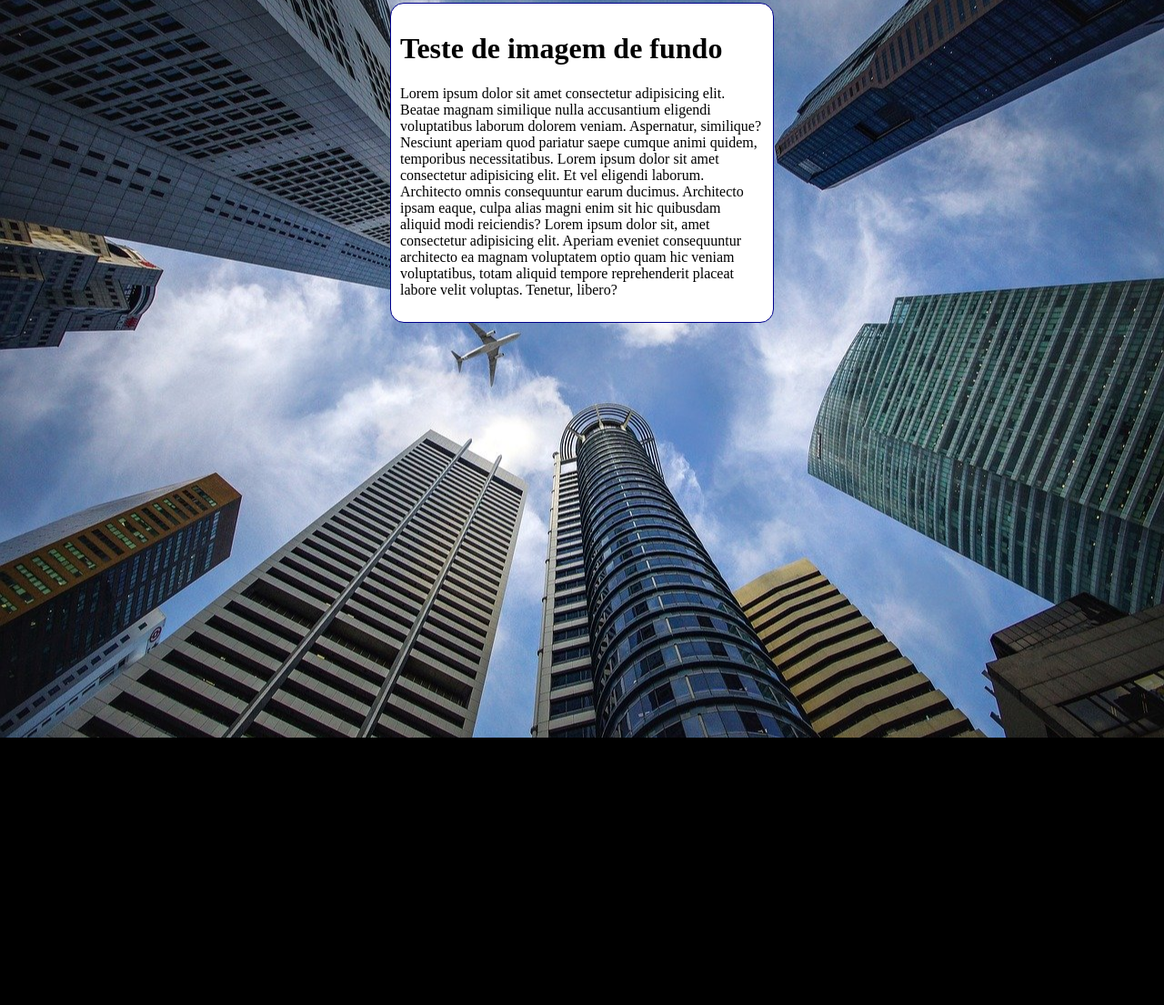
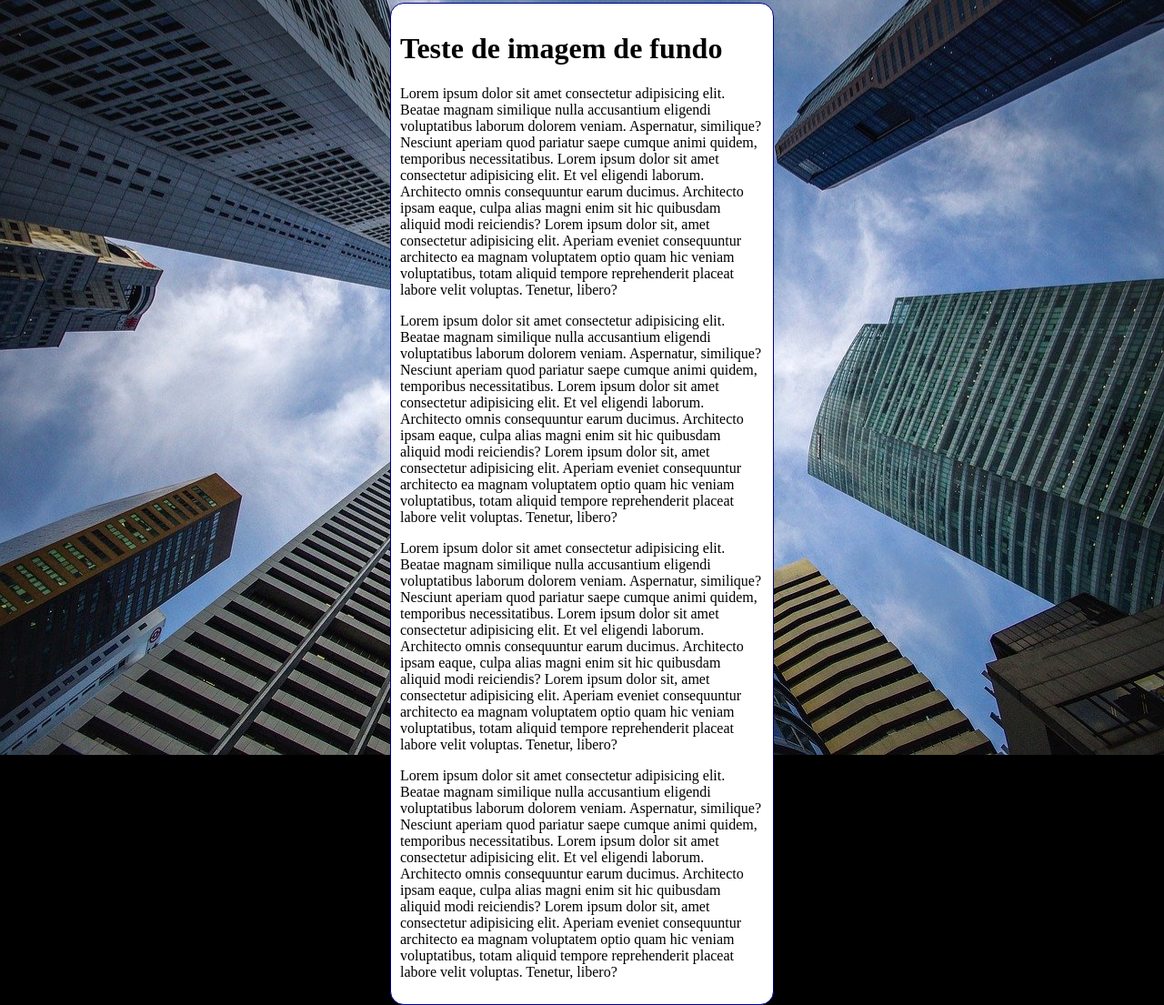
Before and after one commit to FBrunno96/html-css, a plain HTML site: page exercicios/ex022/fundo006.html in a window 1280 px wide. Shown: the part 5-1110 px from the top of the page at 91% size. Before the commit the page ends 816 px from the top, so only its background shows below. Drawn offline with Linux system fonts and the light colour scheme.

Commit message:
Update fundo006.html

```diff
--- a/exercicios/ex022/fundo006.html
+++ b/exercicios/ex022/fundo006.html
@@ -28,6 +28,9 @@
     <main>
         <h1>Teste de imagem de fundo</h1>
         <p>Lorem ipsum dolor sit amet consectetur adipisicing elit. Beatae magnam similique nulla accusantium eligendi voluptatibus laborum dolorem veniam. Aspernatur, similique? Nesciunt aperiam quod pariatur saepe cumque animi quidem, temporibus necessitatibus. Lorem ipsum dolor sit amet consectetur adipisicing elit. Et vel eligendi laborum. Architecto omnis consequuntur earum ducimus. Architecto ipsam eaque, culpa alias magni enim sit hic quibusdam aliquid modi reiciendis? Lorem ipsum dolor sit, amet consectetur adipisicing elit. Aperiam eveniet consequuntur architecto ea magnam voluptatem optio quam hic veniam voluptatibus, totam aliquid tempore reprehenderit placeat labore velit voluptas. Tenetur, libero?</p>
+        <p>Lorem ipsum dolor sit amet consectetur adipisicing elit. Beatae magnam similique nulla accusantium eligendi voluptatibus laborum dolorem veniam. Aspernatur, similique? Nesciunt aperiam quod pariatur saepe cumque animi quidem, temporibus necessitatibus. Lorem ipsum dolor sit amet consectetur adipisicing elit. Et vel eligendi laborum. Architecto omnis consequuntur earum ducimus. Architecto ipsam eaque, culpa alias magni enim sit hic quibusdam aliquid modi reiciendis? Lorem ipsum dolor sit, amet consectetur adipisicing elit. Aperiam eveniet consequuntur architecto ea magnam voluptatem optio quam hic veniam voluptatibus, totam aliquid tempore reprehenderit placeat labore velit voluptas. Tenetur, libero?</p>
+        <p>Lorem ipsum dolor sit amet consectetur adipisicing elit. Beatae magnam similique nulla accusantium eligendi voluptatibus laborum dolorem veniam. Aspernatur, similique? Nesciunt aperiam quod pariatur saepe cumque animi quidem, temporibus necessitatibus. Lorem ipsum dolor sit amet consectetur adipisicing elit. Et vel eligendi laborum. Architecto omnis consequuntur earum ducimus. Architecto ipsam eaque, culpa alias magni enim sit hic quibusdam aliquid modi reiciendis? Lorem ipsum dolor sit, amet consectetur adipisicing elit. Aperiam eveniet consequuntur architecto ea magnam voluptatem optio quam hic veniam voluptatibus, totam aliquid tempore reprehenderit placeat labore velit voluptas. Tenetur, libero?</p>
+        <p>Lorem ipsum dolor sit amet consectetur adipisicing elit. Beatae magnam similique nulla accusantium eligendi voluptatibus laborum dolorem veniam. Aspernatur, similique? Nesciunt aperiam quod pariatur saepe cumque animi quidem, temporibus necessitatibus. Lorem ipsum dolor sit amet consectetur adipisicing elit. Et vel eligendi laborum. Architecto omnis consequuntur earum ducimus. Architecto ipsam eaque, culpa alias magni enim sit hic quibusdam aliquid modi reiciendis? Lorem ipsum dolor sit, amet consectetur adipisicing elit. Aperiam eveniet consequuntur architecto ea magnam voluptatem optio quam hic veniam voluptatibus, totam aliquid tempore reprehenderit placeat labore velit voluptas. Tenetur, libero?</p>
     </main>
 </body>
 </html>
```
